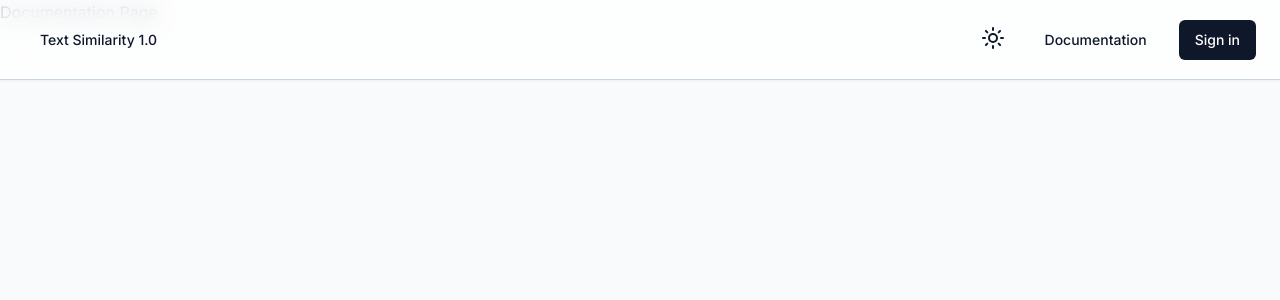
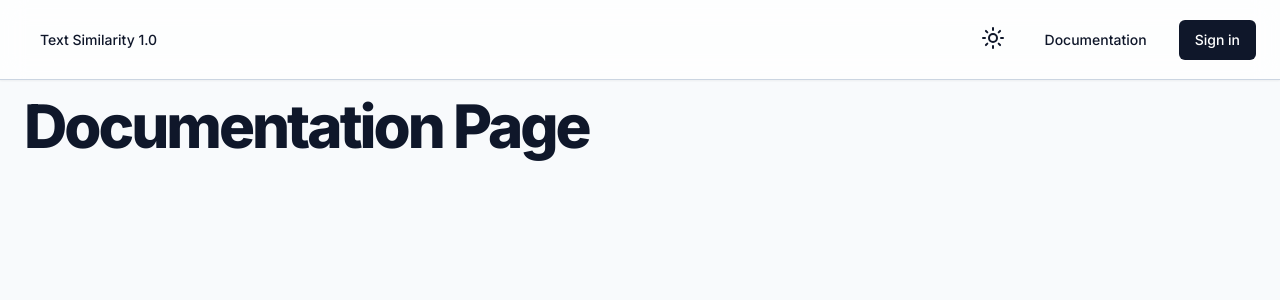
Before and after one commit to 0xKaizendev/similarity-api, a Next.js app: page /documentation in a window 1280 px wide. Shown: the top 300 px of the page. Built offline with nearby package versions, Linux system fonts and the light colour scheme; no server answers.

Commit message:
documentation layout

```diff
--- /dev/null
+++ b/src/app/(docs)/documentation/layout.tsx
@@ -0,0 +1,10 @@
+
+export default function Layout({  children } : {
+    children : React.ReactNode
+}) {
+  return (
+    <section className="pt-12">
+        {children}
+    </section>
+  )
+}
--- a/src/app/(docs)/documentation/page.tsx
+++ b/src/app/(docs)/documentation/page.tsx
@@ -1,17 +1,20 @@
 import { FC } from "react"
 
 import type { Metadata } from "next";
-
+import Heading from '@/ui/Heading'
 
 export const metadata : Metadata = {
-    title :  'Similarity-API | Documentation '
+    title :  'Similarity-API | Documentation ',
+    description: 'Similarity API'
 }
 
 
 const page : FC = () => {
     return (
-        <div>
-                Documentation Page
+        <div className="container max-w-7xl mx-auto mt-12 ">
+               <div className="flex fex-col items-center gap-6 mt-12">
+                    <Heading> Documentation Page</Heading>
+                </div>
         </div>
      );
 }
```
